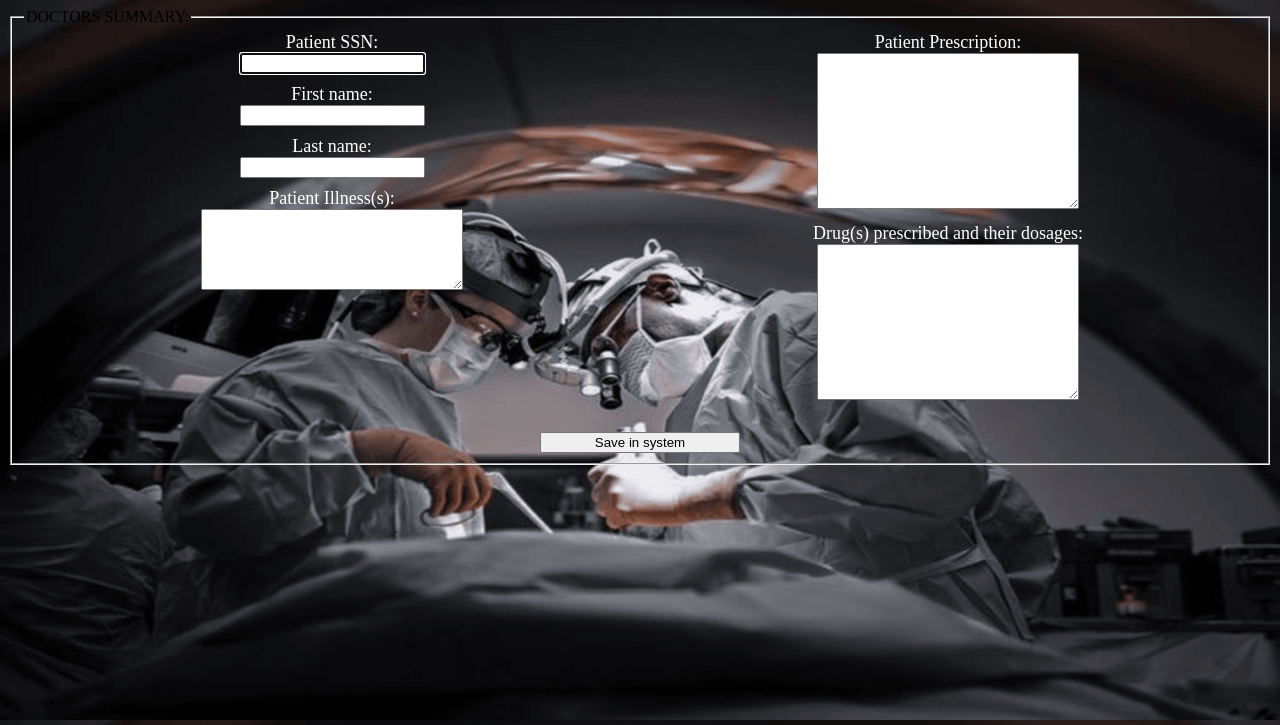
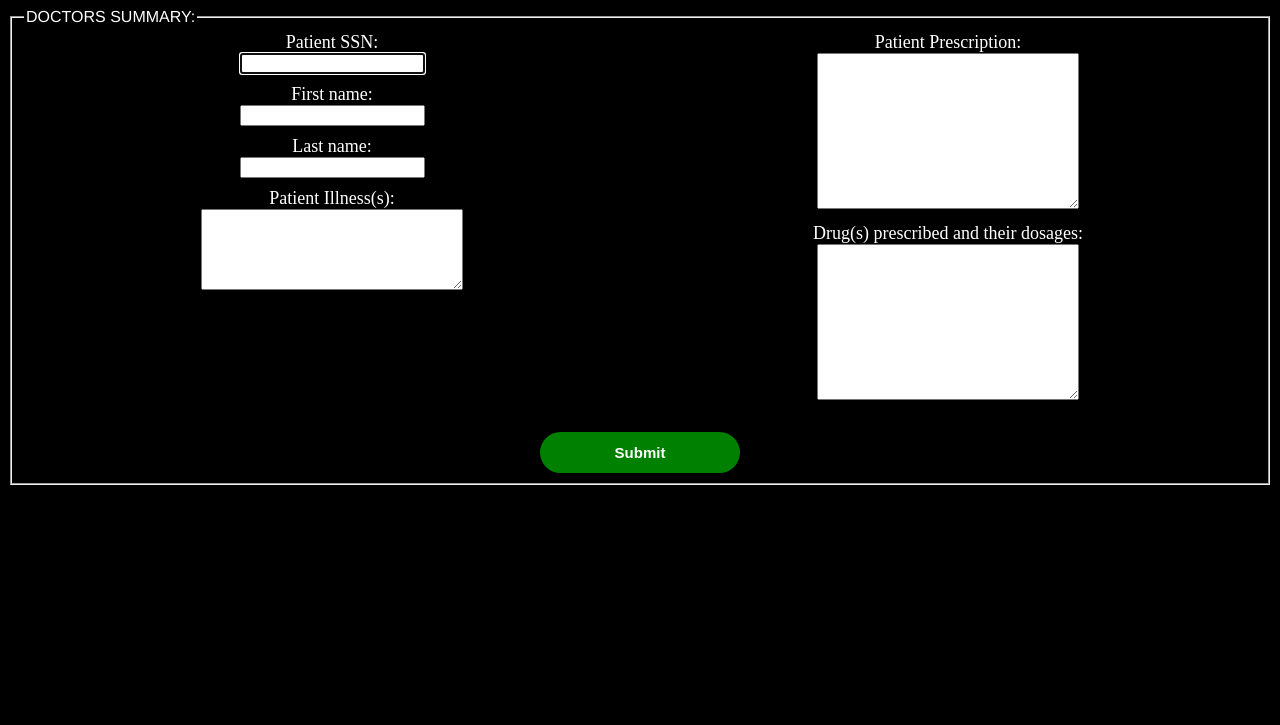
Before and after one commit to NgenoMark/Drug-Dispensing-Tool, a PHP site: page /doctorssummary.php in a window 1280 px wide. Shown: the top 725 px of the page. Run offline with PHP 8.4, Linux system fonts and the light colour scheme.

Commit message:
page editing

```diff
--- a/MePage/doctorssummary.php
+++ b/MePage/doctorssummary.php
@@ -4,13 +4,20 @@
     <meta charset="utf-8">
     <title>Login</title>
     <style>
+
         body {
-            background-image:url("images/surgery.png") ;
+          /* <!--background-image:url("images/surgery.png") ;--> */
             background-size: cover;
+            background-color : black ;
         }
 
+        legend{
+            color : white ;
+            font-family : Helvetica , Arial , sans-serif ;
+        }
         h1{
             color : white ;
+            font-family : Helvetica , Arial , sans-serif ;
         }
 
         #doctorName {
@@ -37,6 +44,18 @@
 
         .form-save{
             text-align : center ;
+        }
+
+        .form-button{
+            border: none;
+            background: green;
+            padding: 12px 30px;
+            border-radius: 30px;
+            color: white;
+            font-weight: bold;
+            font-size: 15px;
+            transition: .4s;
+
         }
 
         .form-label {
@@ -101,8 +120,9 @@
         </div>
 
         <div class="form-save">
-                <input type="submit" value="Save in system" class="form-button">
-            </div>
+            <button type = "submit" class = "form-button"> Submit  </button>
+        </div>
+
     </fieldset>
 </form>
 </body>
```
